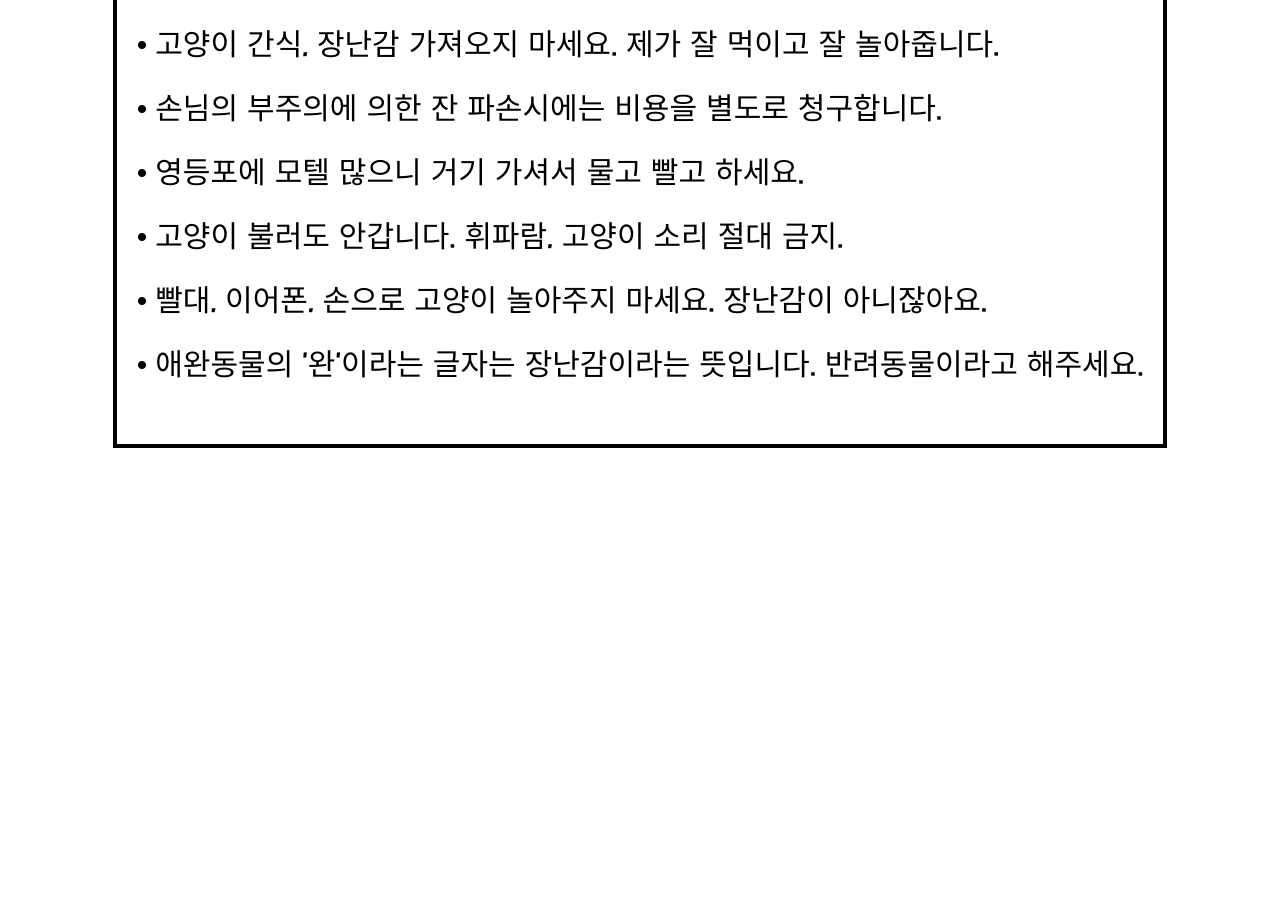
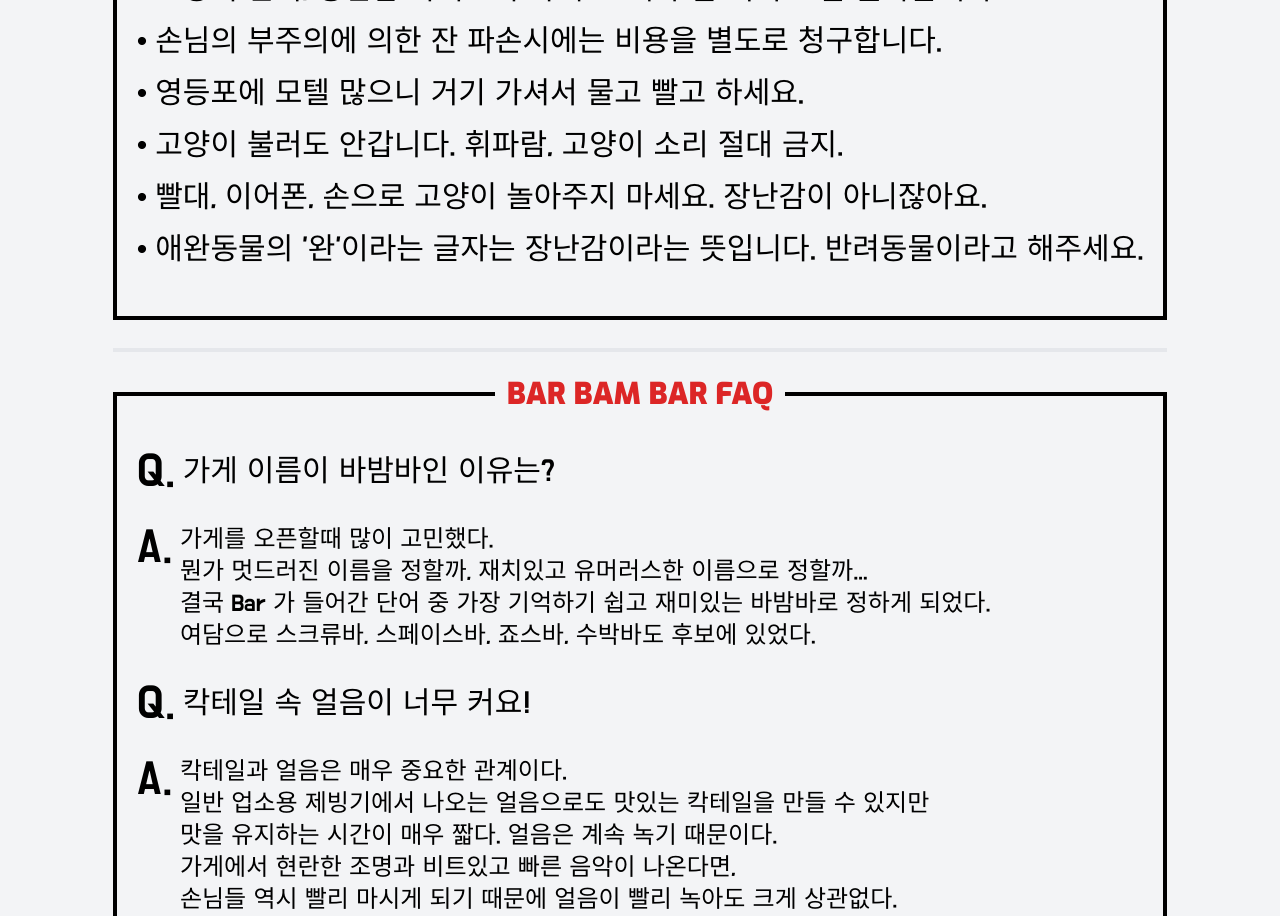
Before and after one commit to rlatmfrl24/barbambar, a Next.js app: page /about in a window 1280 px wide. Shown: the part 800-1716 px from the top of the page. Before the commit the page ends 1288 px from the top, so only its background shows below. Built offline with nearby package versions, Linux system fonts and the light colour scheme.

Commit message:
About 페이지 업데이트

```diff
--- /dev/null
+++ b/components/about/answer.tsx
@@ -0,0 +1,25 @@
+import type { NextPage } from "next";
+
+type TextProps = {
+  text: string[];
+};
+
+const AnswerLine: NextPage<TextProps> = ({ text }) => {
+  return (
+    <div className="text-left font-kor lg:text-3xl lg:mb-7">
+      <span className="flex flex-row text-5xl">
+        A.
+        <blockquote className="self-center ml-2 text-2xl">
+          {text.map((line, index) => (
+            <span key={index}>
+              {line}
+              <br />
+            </span>
+          ))}
+        </blockquote>
+      </span>
+    </div>
+  );
+};
+
+export default AnswerLine;
--- /dev/null
+++ b/components/about/question.tsx
@@ -0,0 +1,20 @@
+import type { NextPage } from "next";
+
+type TextProps = {
+  text: string;
+};
+
+const QuestionLine: NextPage<TextProps> = ({ text }) => {
+  return (
+    <div className="text-left font-kor lg:text-3xl lg:mb-7">
+      <span className="flex flex-row text-5xl">
+        Q.
+        <blockquote className="flex self-center ml-2 text-3xl">
+          {text}
+        </blockquote>
+      </span>
+    </div>
+  );
+};
+
+export default QuestionLine;
--- a/components/about/rules.tsx
+++ b/components/about/rules.tsx
@@ -6,7 +6,7 @@ type TextProps = {
 
 const RulesLine: NextPage<TextProps> = ({ text }) => {
   return (
-    <div className="text-left font-kor lg:text-3xl lg:mb-7">
+    <div className="text-left font-kor lg:text-3xl lg:mb-4">
       <span className="flex flex-row">
         •<blockquote className="ml-2">{text}</blockquote>
       </span>
--- a/pages/about.tsx
+++ b/pages/about.tsx
@@ -2,14 +2,16 @@ import type { NextPage } from "next";
 import Head from "next/head";
 import Image from "next/image";
 import RulesLine from "../components/about/rules";
+import QuestionLine from "../components/about/question";
+import AnswerLine from "../components/about/answer";
 
 const About: NextPage = () => {
   return (
-    <div className="flex justify-center">
+    <div className="flex justify-center bg-gray-100">
       <Head>
         <title>About</title>
       </Head>
-      <div className="flex flex-col text-center lg:m-10 m-4">
+      <div className="flex flex-col text-center lg:m-10 m-4 ">
         <div className="flex flex-auto justify-center p-5">
           <div className="relative lg:w-72 md:w-52 sm:w-44 w-32">
             <Image
@@ -20,13 +22,13 @@ const About: NextPage = () => {
             />
           </div>
           <div className="flex flex-col justify-start lg:ml-10 md:ml-5 sm:ml-3 ml-3 flex-shrink-0">
-            <div className="flex justify-start font-kor lg:text-7xl md:text-5xl sm:text-4xl text-2xl">
+            <div className="flex justify-start font-kor font-extrabold lg:text-7xl md:text-5xl sm:text-4xl text-2xl">
               요사장
             </div>
-            <div className="flex justify-start font-kor lg:text-3xl md:text-2xl sm:text-xl text-sm">
+            <div className="flex justify-start font-kor lg:text-2xl md:text-2xl sm:text-xl text-sm">
               칵테일 대중화를 꿈꾸는 바밤바의 사장
             </div>
-            <div className="flex justify-start font-kor lg:text-3xl md:text-2xl sm:text-xl text-sm">
+            <div className="flex justify-start font-kor lg:text-2xl md:text-2xl sm:text-xl text-sm">
               영등포 바밤바 2011년 OPEN
             </div>
             <div className="flex flex-col lg:mt-7 mt-2 justify-center font-exo lg:text-6xl md:text-4xl sm:text-3xl">
@@ -37,7 +39,7 @@ const About: NextPage = () => {
         </div>
         <div className="border-2 lg:mt-7 mt-3"></div>
         <div className="relative flex justify-center border-4 border-black mt-10">
-          <div className="absolute bg-white px-3 font-exo text-3xl text-red-600 -top-5 ">
+          <div className="absolute bg-gray-100 px-3 font-exo text-3xl text-red-600 -top-5 ">
             BAR BAM BAR RULES
           </div>
           <div className="flex-1 gap-1 lg:my-8 pt-5 px-5">
@@ -53,6 +55,72 @@ const About: NextPage = () => {
             <RulesLine text="애완동물의 '완'이라는 글자는 장난감이라는 뜻입니다. 반려동물이라고 해주세요." />
           </div>
         </div>
+        <div className="border-2 lg:mt-7 mt-3"></div>
+        <div className="relative flex justify-center border-4 border-black mt-10">
+          <div className="absolute bg-gray-100 px-3 font-exo text-3xl text-red-600 -top-5 ">
+            BAR BAM BAR FAQ
+          </div>
+          <div className="flex-1 gap-1 lg:my-8 pt-5 px-5">
+            <QuestionLine text="가게 이름이 바밤바인 이유는?" />
+            <AnswerLine
+              text={[
+                "가게를 오픈할때 많이 고민했다.",
+                "뭔가 멋드러진 이름을 정할까, 재치있고 유머러스한 이름으로 정할까...",
+                "결국 Bar 가 들어간 단어 중 가장 기억하기 쉽고 재미있는 바밤바로 정하게 되었다.",
+                "여담으로 스크류바, 스페이스바, 죠스바, 수박바도 후보에 있었다.",
+              ]}
+            />
+            <QuestionLine text="칵테일 속 얼음이 너무 커요!" />
+            <AnswerLine
+              text={[
+                "칵테일과 얼음은 매우 중요한 관계이다.",
+                "일반 업소용 제빙기에서 나오는 얼음으로도 맛있는 칵테일을 만들 수 있지만",
+                "맛을 유지하는 시간이 매우 짧다. 얼음은 계속 녹기 때문이다.",
+                "가게에서 현란한 조명과 비트있고 빠른 음악이 나온다면,",
+                "손님들 역시 빨리 마시게 되기 때문에 얼음이 빨리 녹아도 크게 상관없다.",
+                "하지만 바밤바는 눈으로 고양이들을 보며 힐링하고",
+                "칵테일을 천천히 즐기시는 손님들이 많다.",
+                "그래서 크고 아름다운 칵테일에 사용하게 되었다.",
+                "이런 크고 아름다운 얼음들은 녹는 속도 역시 매우 느리기 때문에",
+                "맛의 변화가 크게 느껴지지 않는다.",
+              ]}
+            />
+            <QuestionLine text="왜 바에 고양이가 있어요?" />
+            <AnswerLine
+              text={[
+                "처음부터 고양이가 있는 Bar를 만든 것은 아니다.",
+                "유기묘와 길냥이들을 하나 둘 구조하고 임보를 하다보니",
+                "따로 공간이 없어서 가게에서 직접 돌보기 시작했다.",
+                "캣타워, 캣휠 등 고양이 관련 가구들을 두면서 가게 분위기 역시 자연스럽게 바뀌었다.",
+              ]}
+            />
+            <QuestionLine text="유튜브도 하신다면서요?" />
+            <AnswerLine
+              text={[
+                "요사장TV 라는 채널을 운영하고 있다.",
+                "칵테일의 대중화에 앞장서고 싶은 마음에 2019년 4월에 시작하게 되었다.",
+                "사실 10수년전만 해도 집에서 스파게티를 해먹는다 하면 '허세부리네'라는",
+                "인식이 있었지만 현재는 라면만큼 쉽게 집에서 만들어 먹는 사람이 많다.",
+                "칵테일의 현주소 역시 예전의 스파게티와 같다고 생각된다.",
+                "누구나 쉽게 재료만 있으면 만들어 먹을 수 있다!",
+                "칵테일은 어려운게 아니다!",
+                "쓰까먹으면 그것이 바로 칵테일이다!",
+                "라는 문화가 정착되는데 도움이 되고 싶다.",
+              ]}
+            />
+            <QuestionLine text="칵테일이 맛있어요! 칵테일이 맛없어요?" />
+            <AnswerLine
+              text={[
+                "칵테일 역시 기호식품이다.",
+                "바텐더가 만든 칵테일이 본인의 취향과 입맛에 맛냐 안맞냐의 차이라고 생각한다.",
+                "누군가는 레몬을 핥기만해도 시다고 소리지르고,",
+                "누군가는 레몬을 껍질채 씹어먹는다.",
+                "그 바텐더가 제일 잘 만드는 칵테일을 추천받을게 아니라",
+                "본인의 취향에 맞는 칵테일을 찾는게 서로에게 이득이다.",
+              ]}
+            />
+          </div>
+        </div>
       </div>
     </div>
   );
```
